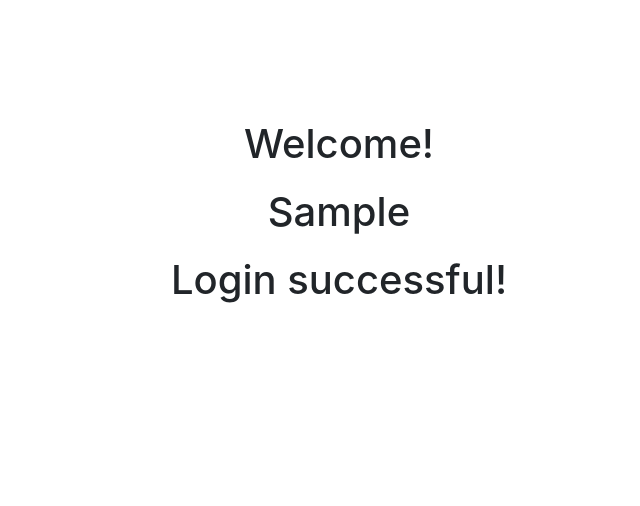
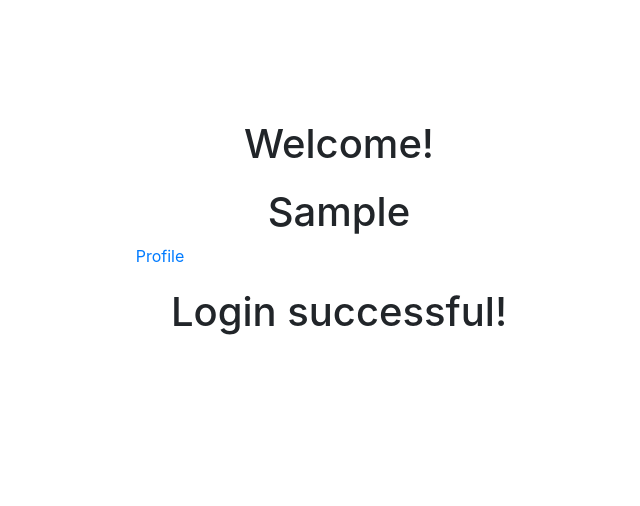
Before and after one commit to jgb4ub/study-buddies, a Django app: page / in a window 1280 px wide. Shown: the part 56-562 px from the top of the page, without its empty margins (301-941 px from the left). Run offline with Django 3.2, Linux system fonts and the light colour scheme; the visitor is signed in with stand-in values (Sample User, id 1); some libraries are stand-ins or nearby versions.

Commit message:
Profile Page added

```diff
--- a/StudyForum/models.py
+++ b/StudyForum/models.py
@@ -8,6 +8,7 @@ class User(models.Model):
     firstname = models.CharField(max_length = 12, default='Sammy')
     lastname = models.CharField(max_length = 12, default = 'Lahrime')
     password = models.CharField(max_length = 12)
+    userid = models.CharField(max_length=10, default="0")
 
 class LoginAttempt(models.Model):
     username_passed_in = models.CharField(max_length = 12)
--- a/StudyForum/templates/studyforum/index.html
+++ b/StudyForum/templates/studyforum/index.html
@@ -14,7 +14,9 @@
     {% if user.is_authenticated %}
     <h1>Welcome! </h1>
     <h1>{{ user.first_name }}</h1>
+    <a href="{% url 'studyforum:profilepage' id=user.id %}">Profile</a>
     <h1>Login successful!</h1>
+
     {% else %}
     <h1>Login Page</h1>
     <button onclick = "location.href='/accounts/google/login/?process=login'" class = "btn btn-block btn-primary big-button">Please Login With Google Here!</button>
--- a/StudyForum/urls.py
+++ b/StudyForum/urls.py
@@ -13,5 +13,6 @@ urlpatterns = [
     path('sendchat/', views.messages, name='sendchat'),
     path('sendmessage/',views.sendmessage,name='sendmessage'),
     path('receivechat/', views.messageReceived, name='receivechat'),
-    path('<str:username>/profilepage/',views.profile_page, name = 'profilepage')
+    path('<str:username>/profilepage/',views.profile_page, name = 'profilepage'),
+    path('<int:id>/profilepage/', views.profilepage, name = 'profilepage')
 ]
--- a/StudyForum/views.py
+++ b/StudyForum/views.py
@@ -15,6 +15,22 @@ def profile_page(request, username):
                 'major': 'Computer Science',
                 'year': '2022'}
     return render(request, 'studyforum/profile_page.html',context)
+
+
+def profilepage(request, id):
+    found = False
+    profileList = User.objects.all()
+    for i in profileList:
+        if i.userid == id:
+            profile = i
+            found = True
+    if not found:
+        profile = User(userid=id)
+        profile.save()
+    return render(request, 'studyforum/profile_page.html', {'profile': profile})
+
+def editprofile(request, id):
+    return render(request, 'studyforum/index.html')
 
 def postsubmit(request):
     return render(request, 'studyforum/posting_submission.html')
--- a/teamInnovators/settings.py
+++ b/teamInnovators/settings.py
@@ -9,7 +9,7 @@ https://docs.djangoproject.com/en/1.11/topics/settings/
 For the full list of settings and their values, see
 https://docs.djangoproject.com/en/1.11/ref/settings/
 """
-import django_heroku
+#import django_heroku
 import os
 
 SETTINGS_PATH = os.path.dirname(os.path.dirname(__file__))
@@ -140,7 +140,7 @@ AUTHENTICATION_BACKENDS = [
 #   import django_heroku
 #   django_heroku.settings(locals())
 
-django_heroku.settings(locals(),test_runner=False)
+#django_heroku.settings(locals(),test_runner=False)
 SITE_ID = 1
 
 
```
Also changed, not shown: StudyForum/migrations/0004_user_userid.py (added), db.sqlite3.
